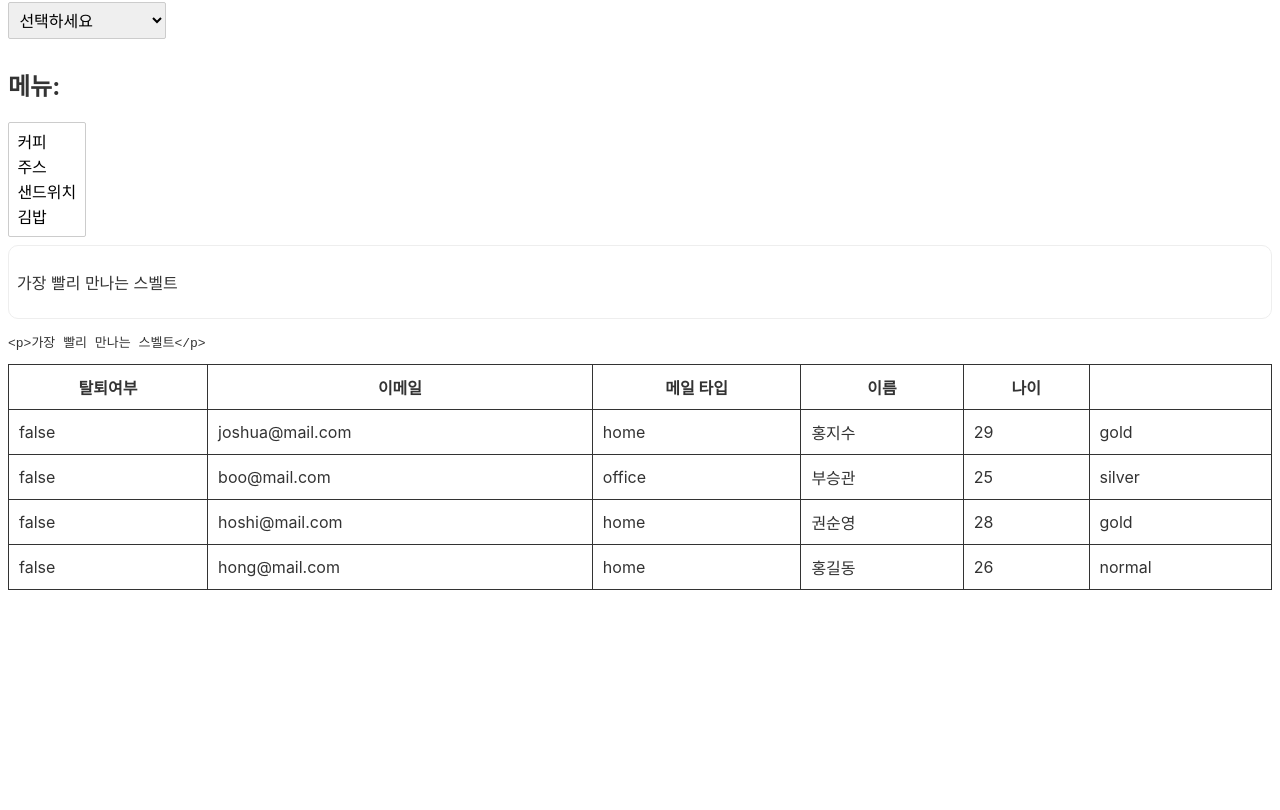
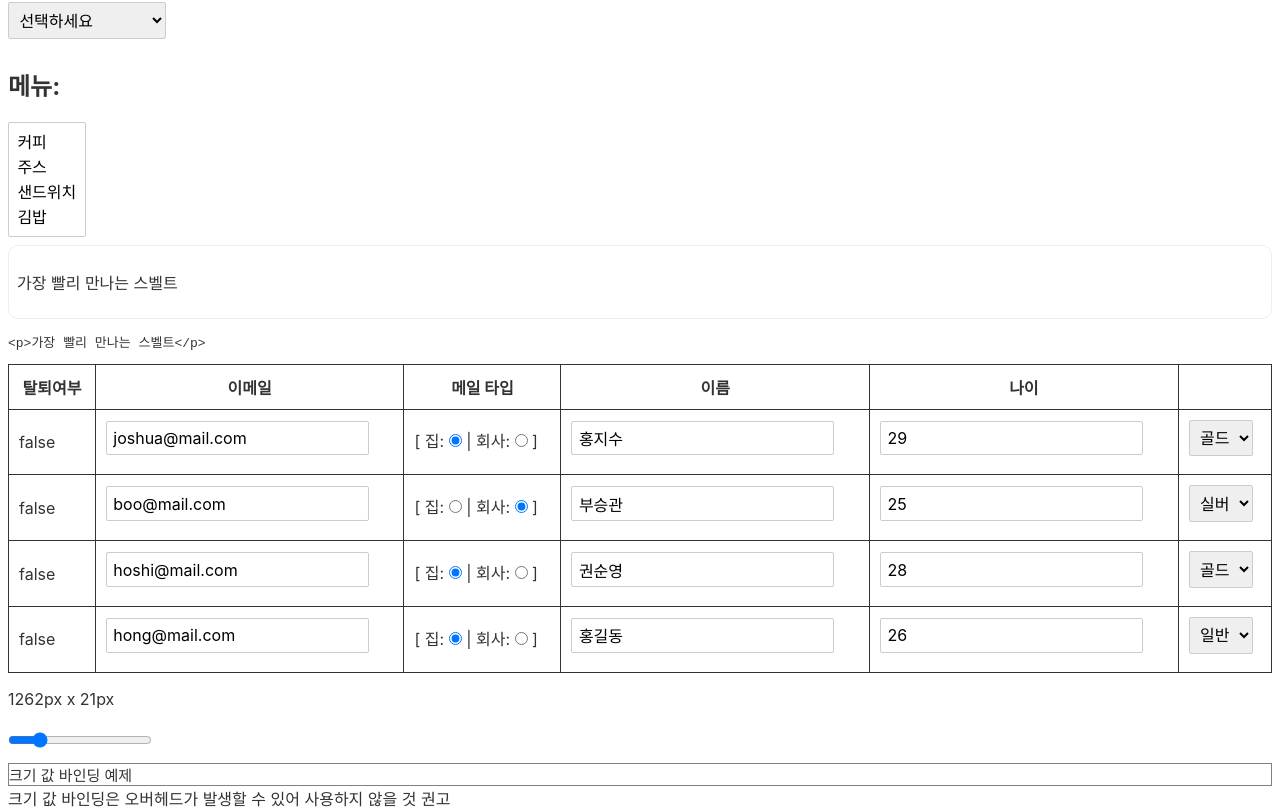
Before and after one commit to zldnlto/Svelte_Tutorial, a Svelte app: page / in a window 1280 px wide. Shown: the part 2524-3334 px from the top of the page. Before the commit the page ends 3114 px from the top, so only its background shows below. Built offline with nearby package versions, Linux system fonts and the light colour scheme.

Commit message:
Chp6_ 크기 바인딩

```diff
--- a/src/App.svelte
+++ b/src/App.svelte
@@ -9,10 +9,11 @@
   import Chp5Json from './tutorial/Chp5_JSON.svelte';
   import Chp5Sensor from './tutorial/Chp5_sensor.svelte';
   import Chp6 from './tutorial/Chp6.svelte';
-  import Chp6Each from './tutorial/Chp6_Each.svelte';
+  import Chp6Each from './tutorial/Chp6_each.svelte';
   import Chp6Contenteditable from './tutorial/Chp6_contenteditable.svelte';
   import Chp6Select from './tutorial/Chp6_select.svelte';
   import Chp6SelectExample from './tutorial/Chp6_select_example.svelte';
+  import Chp6Size from './tutorial/Chp6_size.svelte';
 
   let name = '얄루';
 </script>
@@ -36,6 +37,7 @@
   <Chp6SelectExample/>
   <Chp6Contenteditable />
   <Chp6Each />
+  <Chp6Size />
 </main>
 
 <style>
--- a/src/tutorial/Chp6_Each.svelte
+++ b/src/tutorial/Chp6_Each.svelte
@@ -21,12 +21,19 @@
     <tbody>
         {#each customers as cust}
             <tr>
+
                 <td>{cust.disable}</td>
-                <td>{cust.email}</td>
-                <td>{cust.mailType}</td>
-                <td>{cust.name}</td>
-                <td>{cust.age}</td>
-                <td>{cust.grade}</td>
+                <td><input type="text" bind:value={cust.email} disabled={cust.disable}></td>
+                <td> [ 집: <input type="radio" bind:group={cust.mailType} value="home" disabled={cust.disable}> | 회사: <input type="radio" bind:group={cust.mailType} value="office" disabled={cust.disable}> ]</td>
+                <td><input type="text" bind:value={cust.name} disabled={cust.disable}></td>
+                <td><input type="number" bind:value={cust.age} disabled={cust.disable}></td>
+                <td>
+                    <select bind:value={cust.grade} >
+                        <option value="gold">골드</option>
+                        <option value="silver">실버</option>
+                        <option value="normal">일반</option>
+                    </select>
+                </td>
             </tr>
         {/each}
     </tbody>
--- /dev/null
+++ b/src/tutorial/Chp6_size.svelte
@@ -0,0 +1,23 @@
+<script>
+    let w =500;
+    let h = 500;
+    let text = "크기 값 바인딩 예제"
+    let size = 15;
+</script>
+
+<p>{w}px x {h}px</p>
+
+<input type="range" bind:value={size}>
+
+<div bind:clientWidth={w} bind:clientHeight={h}>
+    <span style="font-size: {size}px">{text}</span>
+</div>
+
+<span>크기 값 바인딩은 오버헤드가 발생할 수 있어 사용하지 않을 것 권고</span>
+
+
+<style>
+    div {
+        border: solid gray 1px;
+    }
+</style>
```
